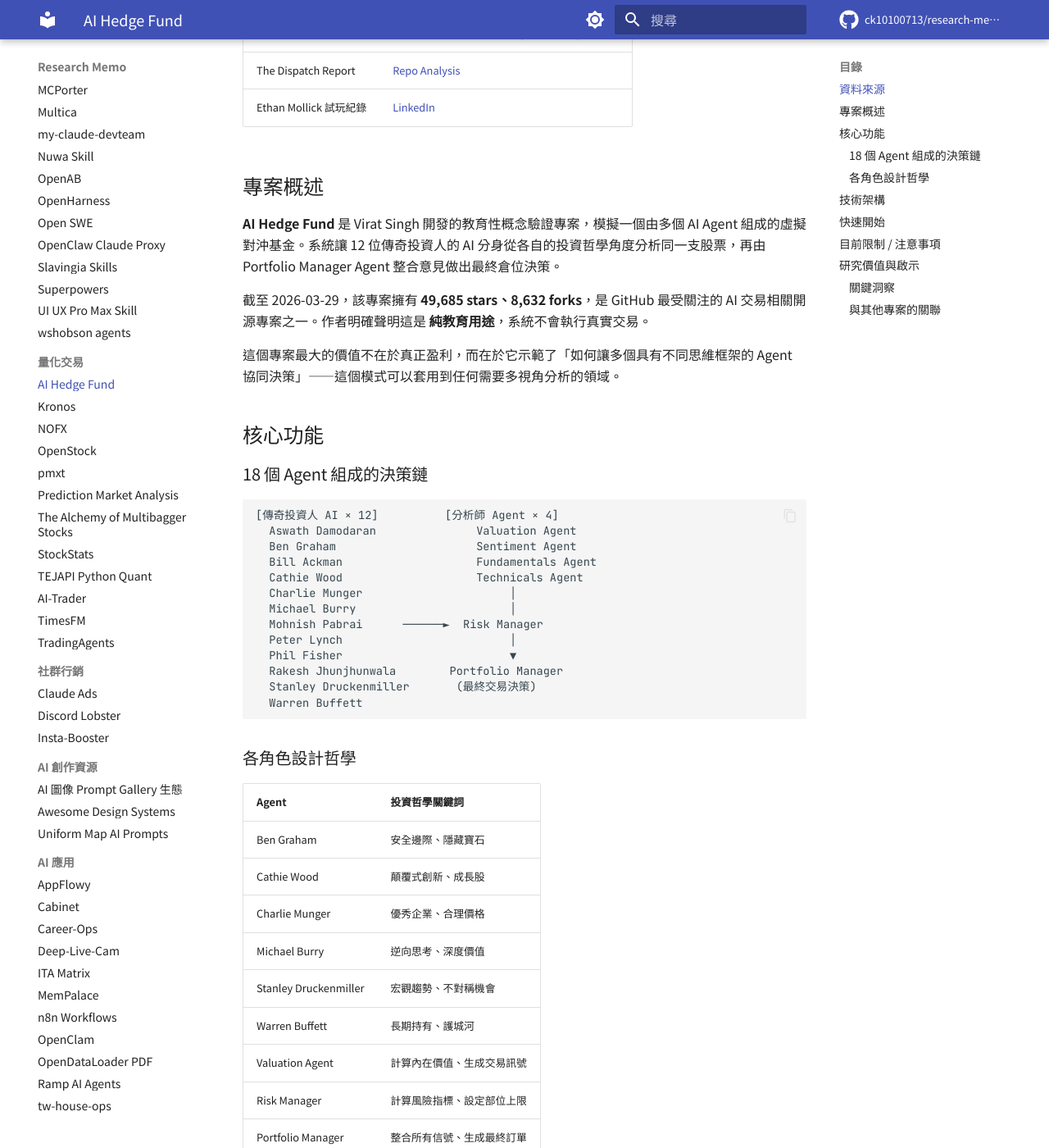
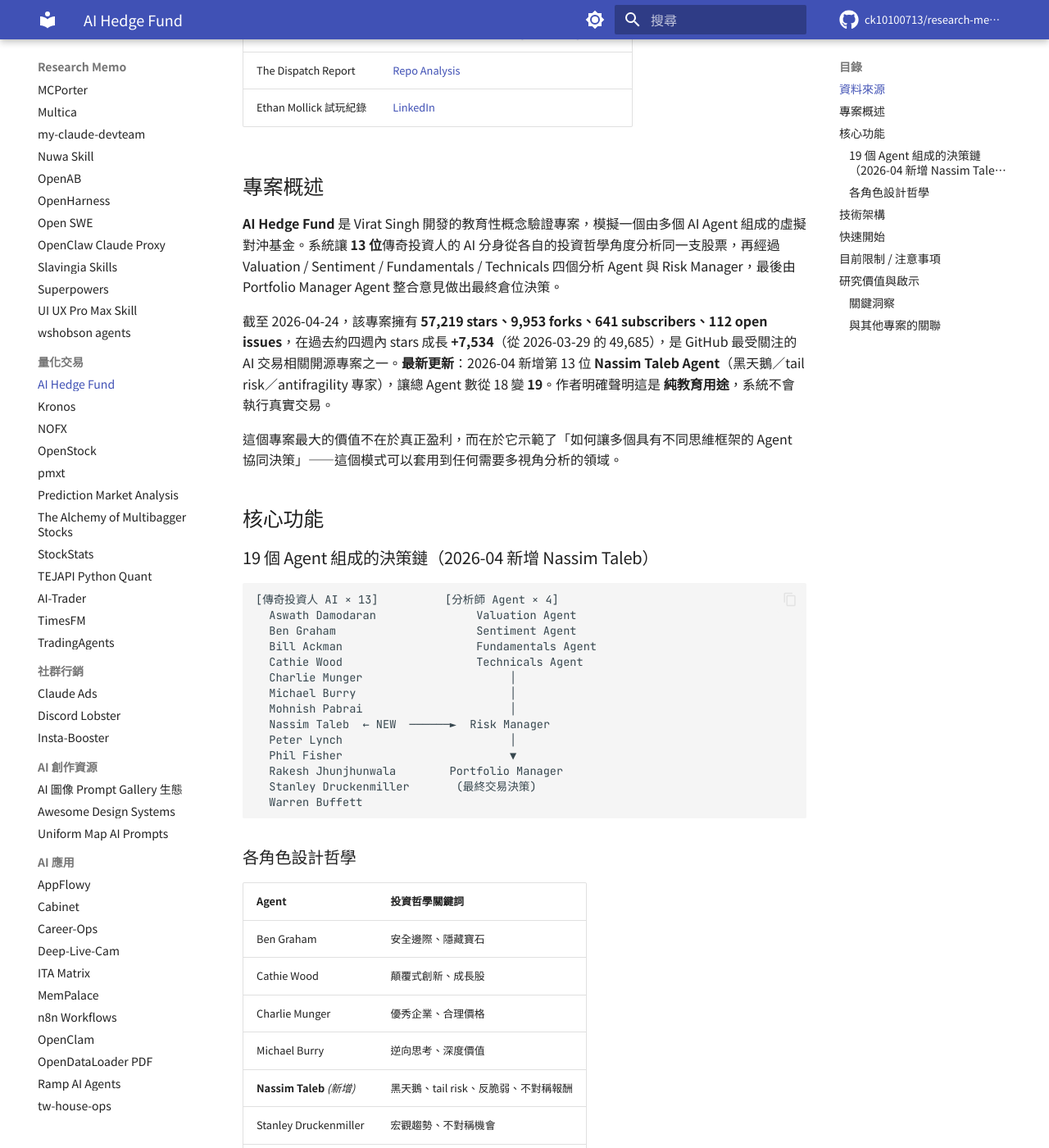
Before and after one commit to ck10100713/research-memo, an MkDocs documentation site: the page built from docs/ai-hedge-fund.md, in a window 1280 px wide and 1400 px high, scrolled down 395 px. Shown: the whole window at 82% size. Built offline with MkDocs 1.6.1 and Material for MkDocs 9.7.7, drawn with Linux system fonts in a browser that asks for light colours; comment, search, counter and statistics services are not loaded; some of the changed text lies outside the part shown.

Commit message:
Update research note: AI Hedge Fund — 一個月再衝 +7.5K stars 到 57.2K，新增第 13 位 Nassim Taleb Agent（黑天鵝／反脆弱／tail risk），總 Agent 數從 18 → 19

````diff
--- a/docs/ai-hedge-fund.md
+++ b/docs/ai-hedge-fund.md
@@ -1,8 +1,8 @@
 ---
-date: "2026-03-29"
+date: "2026-04-24"
 category: "量化交易"
 card_icon: "material-bank"
-oneliner: "12 位傳奇投資人 AI 分身協同分析股票，LangGraph 驅動的多 Agent 對沖基金模擬系統"
+oneliner: "13 位傳奇投資人 + 6 個分析/管理 Agent 協同分析股票，LangGraph 驅動的多 Agent 對沖基金模擬系統，2026-04 衝到 57K stars 且新增 Nassim Taleb 黑天鵝 Agent"
 ---
 # AI Hedge Fund 研究筆記
 
@@ -19,25 +19,26 @@
 
 ## 專案概述
 
-**AI Hedge Fund** 是 Virat Singh 開發的教育性概念驗證專案，模擬一個由多個 AI Agent 組成的虛擬對沖基金。系統讓 12 位傳奇投資人的 AI 分身從各自的投資哲學角度分析同一支股票，再由 Portfolio Manager Agent 整合意見做出最終倉位決策。
+**AI Hedge Fund** 是 Virat Singh 開發的教育性概念驗證專案，模擬一個由多個 AI Agent 組成的虛擬對沖基金。系統讓 **13 位**傳奇投資人的 AI 分身從各自的投資哲學角度分析同一支股票，再經過 Valuation / Sentiment / Fundamentals / Technicals 四個分析 Agent 與 Risk Manager，最後由 Portfolio Manager Agent 整合意見做出最終倉位決策。
 
-截至 2026-03-29，該專案擁有 **49,685 stars、8,632 forks**，是 GitHub 最受關注的 AI 交易相關開源專案之一。作者明確聲明這是 **純教育用途**，系統不會執行真實交易。
+截至 2026-04-24，該專案擁有 **57,219 stars、9,953 forks、641 subscribers、112 open issues**，在過去約四週內 stars 成長 **+7,534**（從 2026-03-29 的 49,685），是 GitHub 最受關注的 AI 交易相關開源專案之一。**最新更新**：2026-04 新增第 13 位 **Nassim Taleb Agent**（黑天鵝／tail risk／antifragility 專家），讓總 Agent 數從 18 變 **19**。作者明確聲明這是 **純教育用途**，系統不會執行真實交易。
 
 這個專案最大的價值不在於真正盈利，而在於它示範了「如何讓多個具有不同思維框架的 Agent 協同決策」——這個模式可以套用到任何需要多視角分析的領域。
 
 ## 核心功能
 
-### 18 個 Agent 組成的決策鏈
+### 19 個 Agent 組成的決策鏈（2026-04 新增 Nassim Taleb）
 
 ```
-[傳奇投資人 AI × 12]          [分析師 Agent × 4]
+[傳奇投資人 AI × 13]          [分析師 Agent × 4]
   Aswath Damodaran               Valuation Agent
   Ben Graham                     Sentiment Agent
   Bill Ackman                    Fundamentals Agent
   Cathie Wood                    Technicals Agent
   Charlie Munger                      │
   Michael Burry                       │
-  Mohnish Pabrai      ──────►  Risk Manager
+  Mohnish Pabrai                      │
+  Nassim Taleb  ← NEW  ──────►  Risk Manager
   Peter Lynch                         │
   Phil Fisher                         ▼
   Rakesh Jhunjhunwala        Portfolio Manager
@@ -53,6 +54,7 @@
 | Cathie Wood | 顛覆式創新、成長股 |
 | Charlie Munger | 優秀企業、合理價格 |
 | Michael Burry | 逆向思考、深度價值 |
+| **Nassim Taleb** *(新增)* | 黑天鵝、tail risk、反脆弱、不對稱報酬 |
 | Stanley Druckenmiller | 宏觀趨勢、不對稱機會 |
 | Warren Buffett | 長期持有、護城河 |
 | Valuation Agent | 計算內在價值、生成交易訊號 |
@@ -117,7 +119,7 @@
 | 歷史資料依賴 | 回測結果不代表未來表現 |
 | 未考慮流動性 | 沒有市場衝擊、滑價、成交量限制 |
 | LLM 幻覺風險 | Agent 的「分析」受 LLM 能力上限約束 |
-| API 費用 | 18 個 Agent 同時呼叫 LLM，單次分析費用可觀 |
+| API 費用 | 19 個 Agent 同時呼叫 LLM，單次分析費用可觀 |
 | 無即時資料 | 依賴 Financial Datasets API，非 tick-level 資料 |
 
 ## 研究價值與啟示
@@ -136,8 +138,11 @@
 **4. 免費資料的邊界設計很聰明**
 只讓 5 支大型股票免費，其餘需要付費 API key，這降低了入門門檻又保護了資料服務商的商業利益——是一個值得學習的開源商業模式設計。
 
-**5. 49K stars 背後的傳播機制**
-這個專案的核心吸引力不是「能賺錢」，而是「有名字的 AI」——看到「Warren Buffett AI 分析了你的股票」比看到「AI 分析了你的股票」更有分享動機。**可識別的角色設定**是 AI 產品病毒傳播的有效策略。
+**5. 57K stars 背後的傳播機制**
+這個專案的核心吸引力不是「能賺錢」，而是「有名字的 AI」——看到「Warren Buffett AI 分析了你的股票」比看到「AI 分析了你的股票」更有分享動機。**可識別的角色設定**是 AI 產品病毒傳播的有效策略。一個月內再加 7.5K stars、新增 Nassim Taleb Agent 馬上被社群討論，印證這個 pattern 的持續拉力——每加一個新傳奇人物，都是一次自帶話題的更新。
+
+**6. 新增 Nassim Taleb 的訊號意義**
+這個 commit 不只是「又加一個 agent」。其他 12 人都是價值 / 成長 / 宏觀路線，Taleb 是第一個**系統性做 tail-risk 與反脆弱**的 agent——等於在「好公司找到沒？」之外，補了「下行風險 / 黑天鵝」這條軸線。對應到真實 portfolio construction，這是從「選股模型」往「風險模型」擴張的關鍵一步。其他多 agent 系統要複製這個產品節奏，應該思考：**你的 agent roster 裡，是否也有「補足盲區」的角色？**
 
 ### 與其他專案的關聯
 
````
Also changed, not shown: docs/index.md (+9 -9 lines), docs/news.md (+3 -3 lines).
